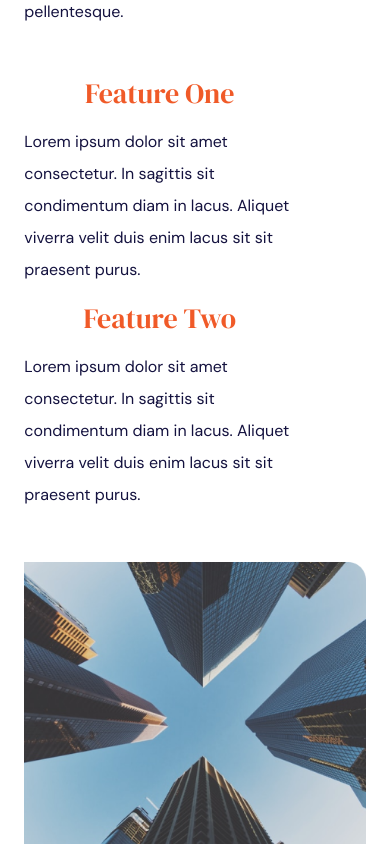
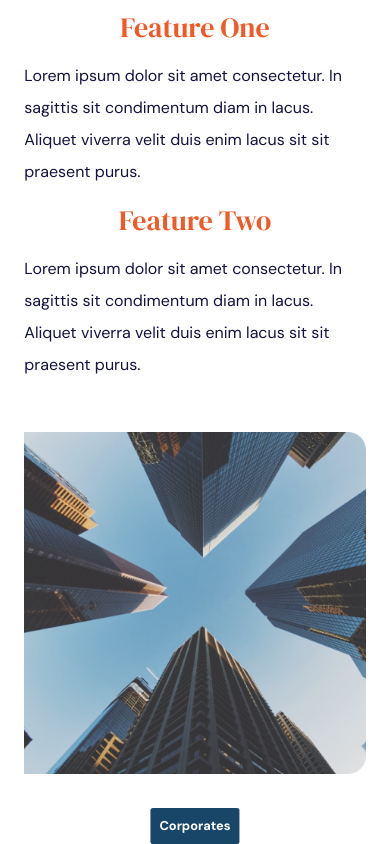
Before and after one commit to BrenoFischer/Closer, a React (Create React App) app: page / in a window 390 px wide. Shown: the part 2592-3436 px from the top of the page. Built offline with nearby package versions, Linux system fonts and the light colour scheme.

Commit message:
small phone home sections design fix

```diff
--- a/src/routes/home/home.styles.scss
+++ b/src/routes/home/home.styles.scss
@@ -103,6 +103,9 @@
         @include respond(phone) {
             margin-right: 0;
             margin-top: 5.6rem;
+
+            display: flex;
+            justify-content: center;
         }
     }
 
@@ -181,6 +184,10 @@
 
 .invert-text {
     margin-right: 11rem;
+
+    @include respond(phone) {
+        margin-right: 0;
+    }
 }
 
 .invert-wrapper {
```
